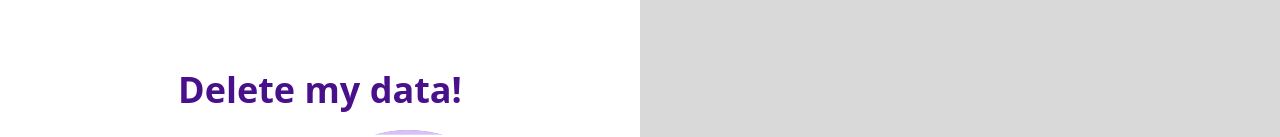
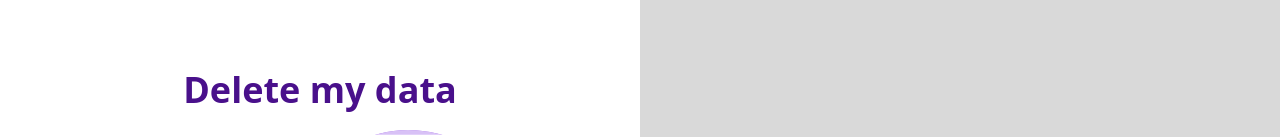
Before and after one commit to manan04shah/unipool-launch-website, a Next.js app: page /delete in a window 1280 px wide. Shown: the part 142-279 px from the top of the page. Built offline with nearby package versions, Linux system fonts and the light colour scheme.

Commit message:
fix: apos issues

```diff
--- a/src/pages/about.tsx
+++ b/src/pages/about.tsx
@@ -62,7 +62,7 @@ export default function About() {
                                 quality={100}
                             />
                             <h2 className="text-white text-xl font-bold text-center pt-5">
-                                Request to join someone's carpool!
+                                Request to join someone&apos;s carpool!
                             </h2>
                         </CarouselItem>
                         <CarouselItem className="flex flex-col justify-center items-center">
--- a/src/pages/delete.tsx
+++ b/src/pages/delete.tsx
@@ -50,7 +50,7 @@ export default function Delete() {
       <Navbar />
       <div className="left-box bg-white w-full order-1 md:w-1/2 h-full flex flex-col justify-center items-center p-10">
         <h1 className="text-4xl font-extrabold text-text-purple mb-5 md:mt-0 mt-5">
-          Delete my data!
+          Delete my data
         </h1>
         <Image
           src="/unipool-main-logo.svg"
```
